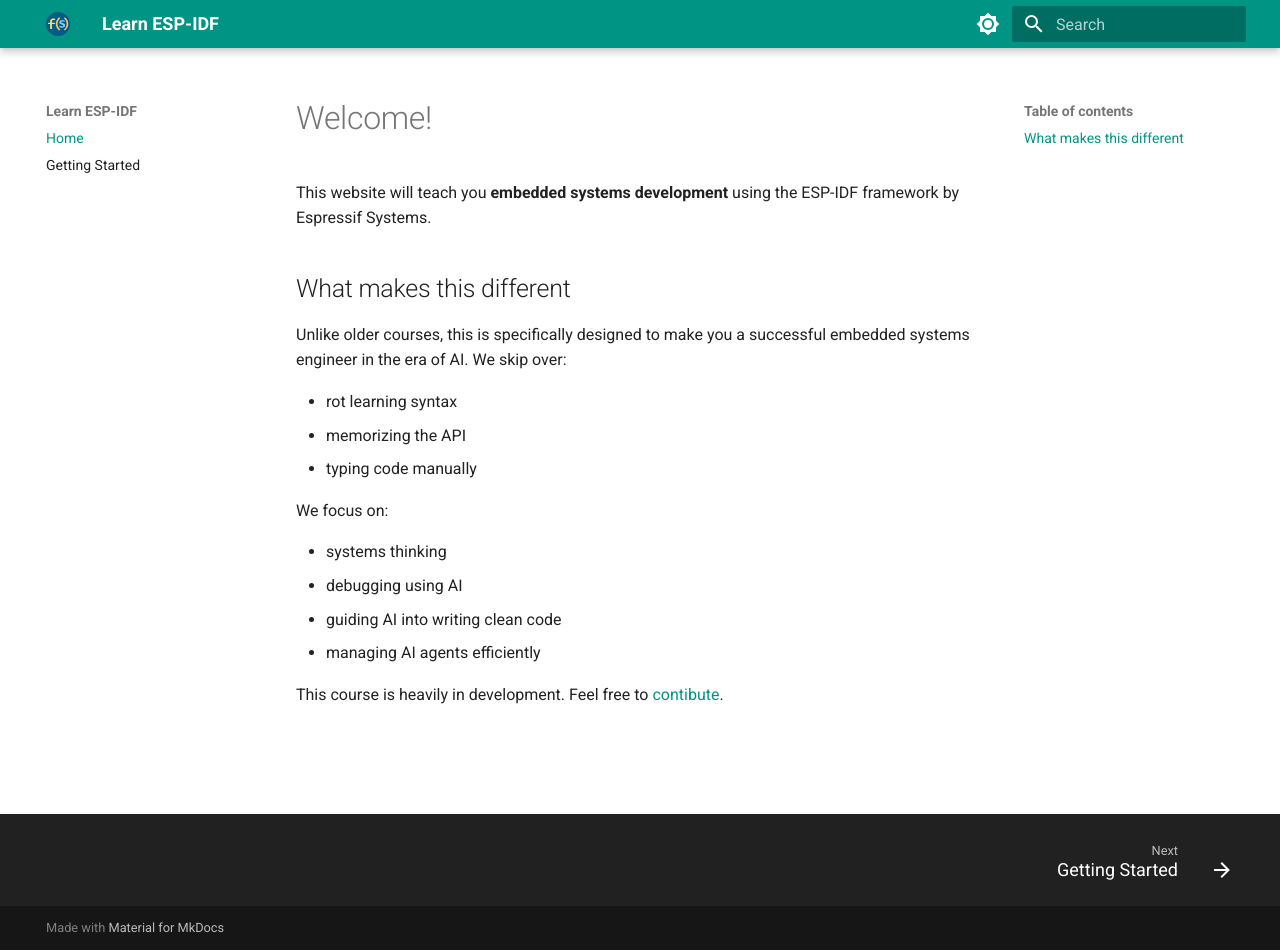
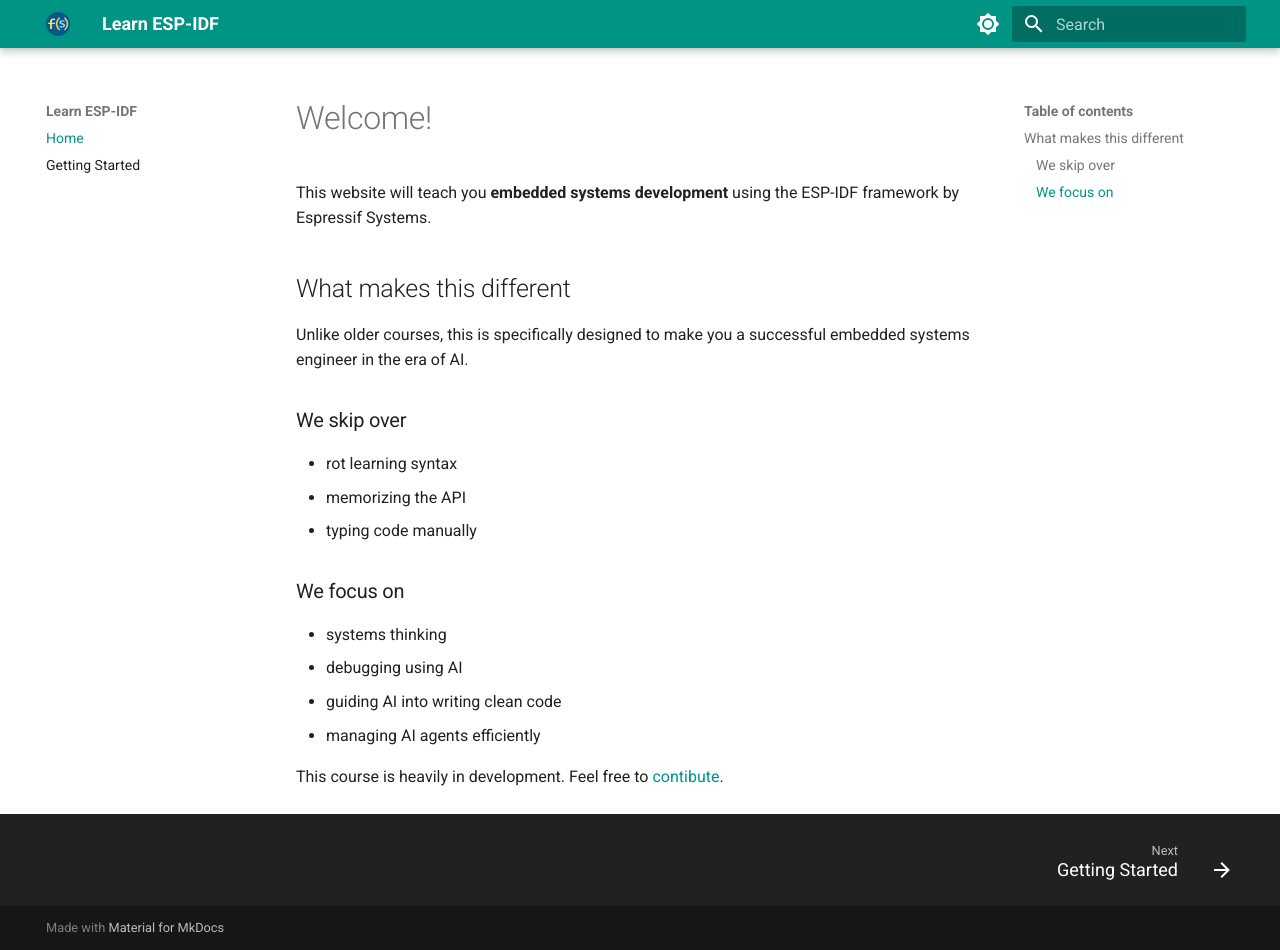
Before and after one commit to effessdev/ESP-IDF, an MkDocs documentation site: the page built from docs/index.md, in a window 1280 px wide and 950 px high. Built offline with MkDocs 1.6.1 and Material for MkDocs 9.7.7, drawn with Linux system fonts in a browser that asks for light colours.

Commit message:
update index.md

```diff
--- a/docs/index.md
+++ b/docs/index.md
@@ -4,13 +4,15 @@ This website will teach you **embedded systems development** using the ESP-IDF f
 
 ## What makes this different
 
-Unlike older courses, this is specifically designed to make you a successful embedded systems engineer in the era of AI. We skip over:
+Unlike older courses, this is specifically designed to make you a successful embedded systems engineer in the era of AI.
+
+### We skip over
 
 - rot learning syntax
 - memorizing the API
 - typing code manually
 
-We focus on:
+### We focus on
 
 - systems thinking
 - debugging using AI
```
